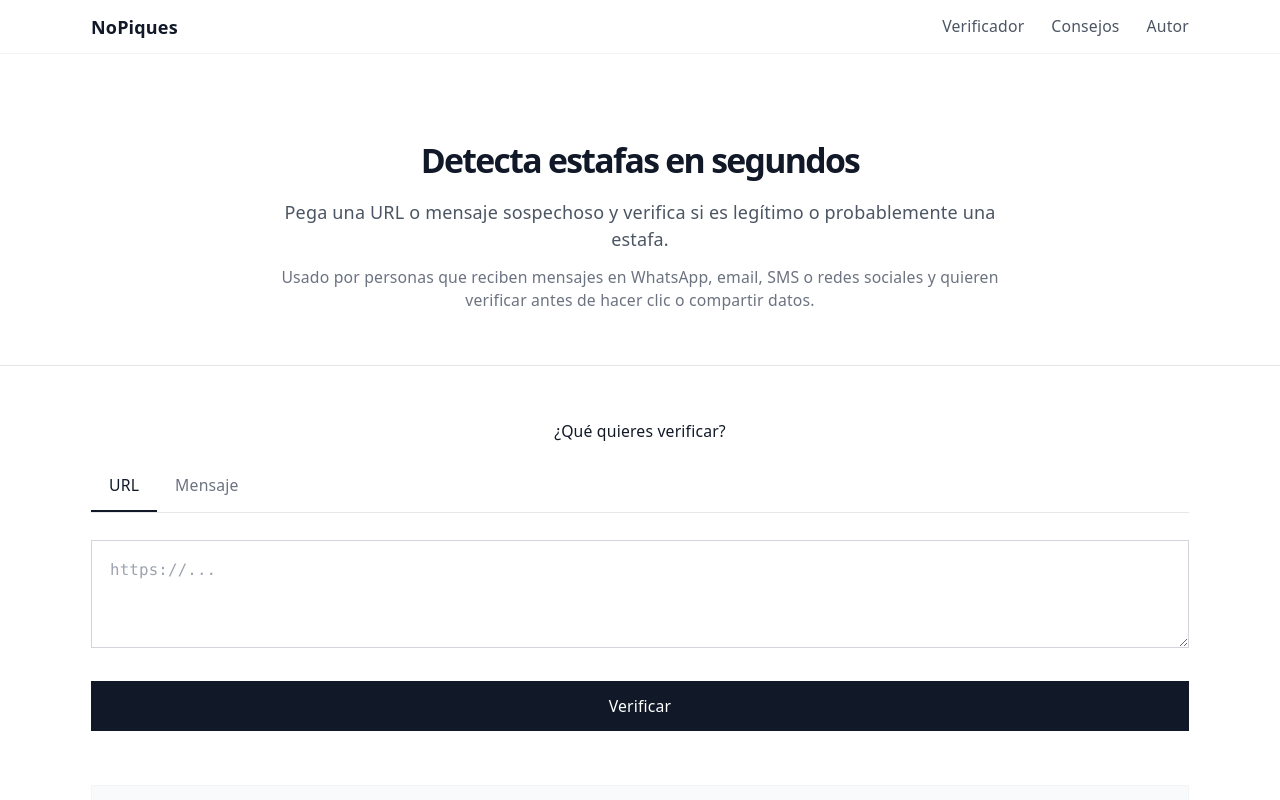
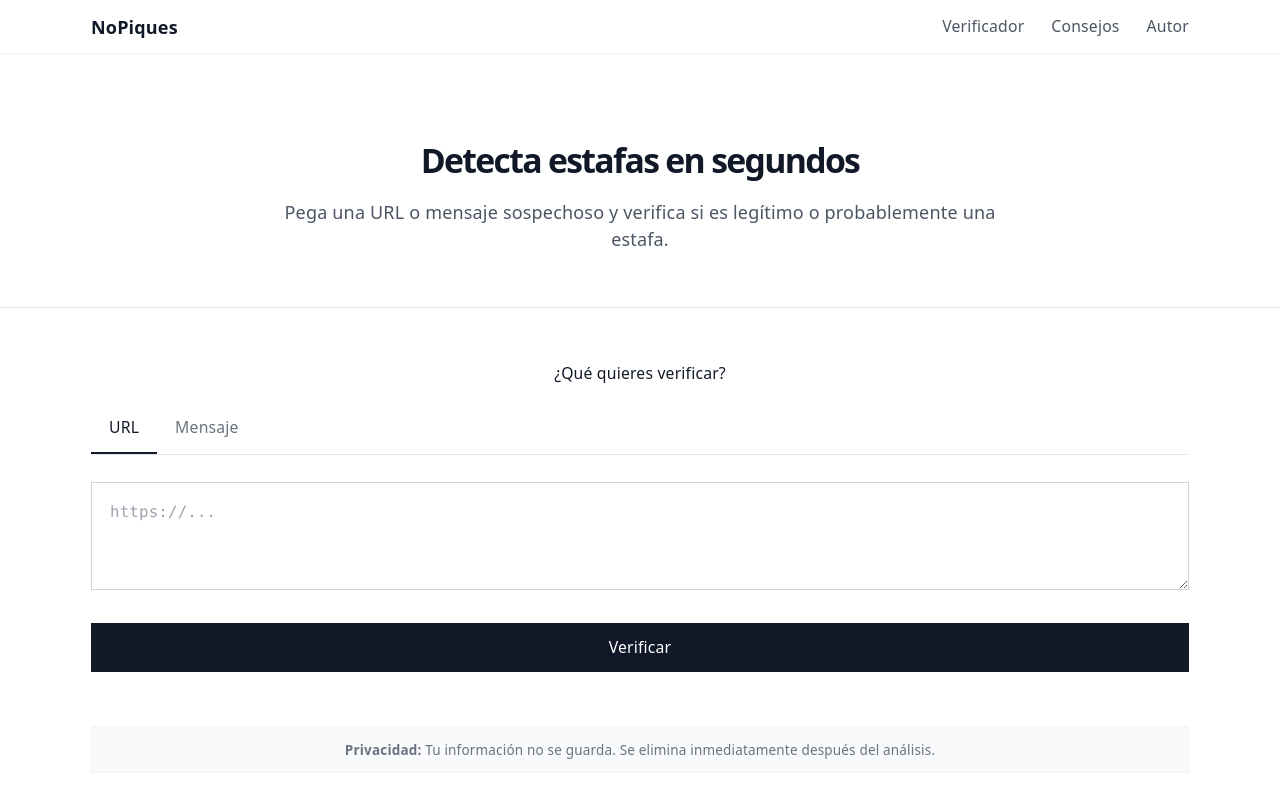
Before and after one commit to basketouch/nopiques, a React (Vite) app: page / in a window 1280 px wide. Shown: the top 800 px of the page. Built offline with nearby package versions, Linux system fonts and the light colour scheme.

Commit message:
Remove redundant header description

```diff
--- a/src/components/Header.jsx
+++ b/src/components/Header.jsx
@@ -42,14 +42,9 @@
         <h1 className="text-3xl font-semibold text-gray-900 mb-4">
           Detecta estafas en segundos
         </h1>
-        <div className="max-w-2xl mx-auto">
-          <p className="text-gray-600 text-base mb-3">
-            Pega una URL o mensaje sospechoso y verifica si es legítimo o probablemente una estafa.
-          </p>
-          <p className="text-sm text-gray-500">
-            Usado por personas que reciben mensajes en WhatsApp, email, SMS o redes sociales y quieren verificar antes de hacer clic o compartir datos.
-          </p>
-        </div>
+        <p className="text-gray-600 text-base max-w-2xl mx-auto">
+          Pega una URL o mensaje sospechoso y verifica si es legítimo o probablemente una estafa.
+        </p>
       </div>
     </header>
   );
```
